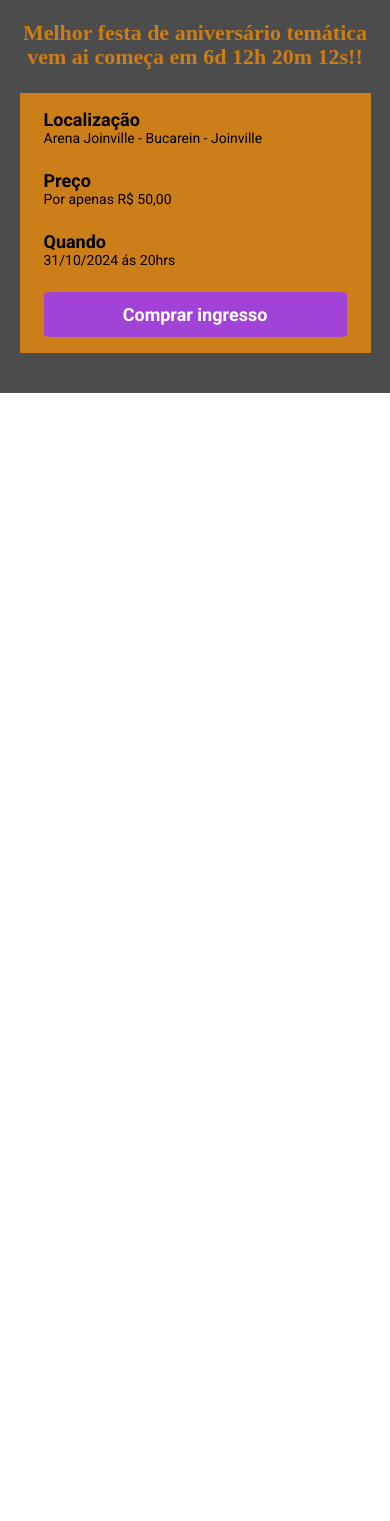
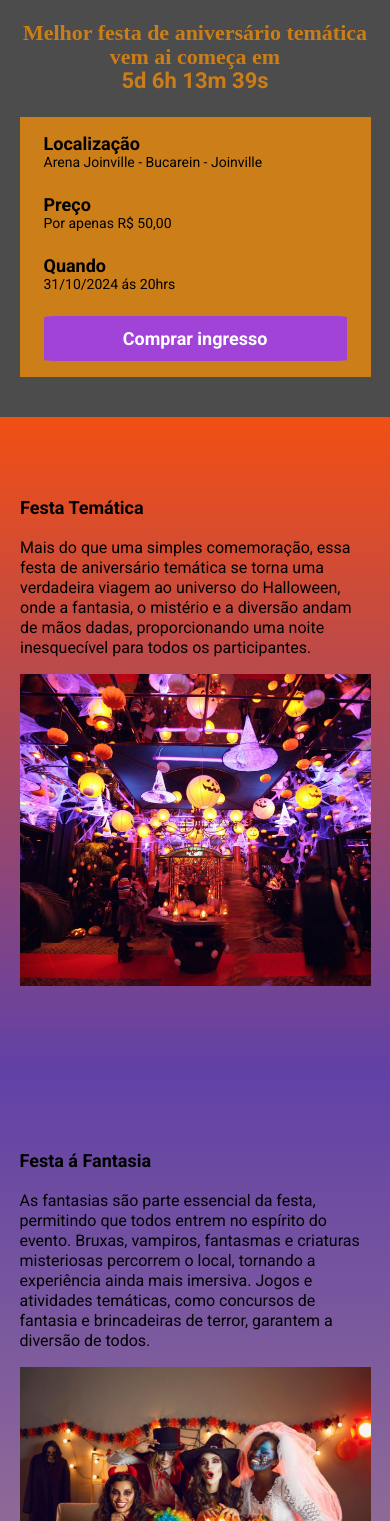
Before and after one commit to luanlnf/pagina_tematica_evento, a website built with Parcel: page src/index.html in a window 390 px wide. Shown: the part 79-1600 px from the top of the page. Before the commit the page ends 844 px from the top, so only its background shows below. Built offline with nearby package versions, Linux system fonts and the light colour scheme; files whose address does not match are found by name; a web font is replaced by a local one.

Commit message:
finalizando a pagina

```diff
--- a/src/index.html
+++ b/src/index.html
@@ -8,7 +8,7 @@
     <link rel="preconnect" href="https://fonts.gstatic.com" crossorigin>
     <link href="https://fonts.googleapis.com/css2?family=Kablammo&family=Roboto:wght@400;700&family=Rubik+Wet+Paint&display=swap" rel="stylesheet">
     <link rel="stylesheet" href="styles/main.scss">
-
+    <link rel="stylesheet" href="https://unpkg.com/aos@next/dist/aos.css" />
 </head>
 <body>
     <header class="hero">
@@ -16,7 +16,8 @@
             <img class="hero__logo" src="./images/logofesta.png" alt="festa">
 
             <p class="hero__text">
-                Melhor festa de aniversário temática vem ai começa em 6d 12h 20m 12s!!
+                Melhor festa de aniversário temática vem ai começa em <br>
+                <span id="contador"></span>
             </p>
             <div class="infos-bar">
                 <ul class="infos-bar__infos">
@@ -39,7 +40,53 @@
             </div>
         </div>
     </header>
+    <section class="event event--tematica">
+        <div class="container"  data-aos="zoom-in">
+            <div class="event__details">
+                <h2 class="event__details__title">Festa Temática</h2>
+                <p class="event__details__description">
+                    Mais do que uma simples comemoração, essa festa de aniversário temática se torna uma verdadeira viagem ao universo do Halloween, onde a fantasia, o mistério e a diversão andam de mãos dadas, proporcionando uma noite inesquecível para todos os participantes.
+                </p>
+            </div>
+            <img class="event__image" src="./images/tema.jpg" alt="tematica">
+        </div>
+    </section>
+    <section class="event event--fantasia event--image-left">
+        <div class="container" data-aos="fade-up-right">
+            <div class="event__details">
+                <h2 class="event__details__title">Festa á Fantasia</h2>
+                <p class="event__details__description">
+                    As fantasias são parte essencial da festa, permitindo que todos entrem no espírito do evento. Bruxas, vampiros, fantasmas e criaturas misteriosas percorrem o local, tornando a experiência ainda mais imersiva. Jogos e atividades temáticas, como concursos de fantasia e brincadeiras de terror, garantem a diversão de todos.
+                </p>
+            </div>
+            <img class="event__image" src="./images/fantasia.jpg" alt="fantasia">
+        </div>
+    </section>
+    <section class="event event--palhaco">
+        <div class="container" data-aos="zoom-in">
 
+            <div class="event__details">
+                <h2 class="event__details__title">Terá Palhaços</h2>
+                <p class="event__details__description">
+                    Palhaços assustadores são um elemento clássico em temas de Halloween, evocando um clima de suspense e desconforto, especialmente se forem inspirados por filmes de terror ou tiverem maquiagens mais intensas e perturbadoras. Eles podem interagir com os convidados de maneira brincalhona, mas ao mesmo tempo sinistra, criando uma experiência divertida e assustadora.
+                </p>
+            </div>
+            <img class="event__image" src="./images/palhaço.jpg" alt="palhaço">
+        </div>
+    </section>
+    <section class="event event--bebidas event--image-left">
+        <div class="container" data-aos="fade-up-left">
+            <div class="event__details">
+                <h2 class="event__details__title">Bebidas Temáticas</h2>
+                <p class="event__details__description">
+                    As bebidas temáticas em uma festa de Halloween são uma maneira criativa de surpreender os convidados, combinando visual assustador com sabores deliciosos. As bebidas não apenas têm um visual assustador e divertido, mas também proporcionam sabores marcantes que complementam a experiência temática da festa!
+                </p>
+            </div>
+            <img class="event__image" src="./images/bebidas.jpg" alt="bebidas">
+        </div>
+    </section>
+
+    <script src="https://unpkg.com/aos@next/dist/aos.js"></script>
     <script src="scripts/main.js"></script>
 </body>
 </html>
--- a/src/scripts/main.js
+++ b/src/scripts/main.js
@@ -1 +1,27 @@
-console.log("olá mundo");
+AOS.init();
+
+const dataDoEvento = new Date("Oct 31, 2024 20:00:00");
+const timeStampDoEvento = dataDoEvento.getTime();
+
+const contaAsHoras = setInterval(function(){
+    const agora = new Date();
+    const timeStampAtual = agora.getTime();
+
+    const distanciaAteOEvento = timeStampDoEvento - timeStampAtual;
+
+    const diasEmMs = 1000 * 60 * 60 * 24;
+    const horaEmMS = 1000 * 60 * 60 ;
+    const minutoEmMs = 1000 * 60;
+
+    const diasAteOEvento = Math.floor(distanciaAteOEvento / diasEmMs);
+    const horasAteOEvento = Math.floor((distanciaAteOEvento % diasEmMs / horaEmMS));
+    const minutosAteOEvento = Math.floor ((distanciaAteOEvento % horaEmMS) / minutoEmMs);
+    const segundosAteOEvento = Math.floor((distanciaAteOEvento % minutoEmMs)/ 1000);
+
+    document.getElementById('contador').innerHTML = `${diasAteOEvento}d ${horasAteOEvento}h ${minutosAteOEvento}m ${segundosAteOEvento}s`;
+
+    if(distanciaAteOEvento < 0){
+        clearInterval(contaAsHoras);
+        document.getElementById('contador').innerHTML = 'Evento expirado';
+    }
+}, 1000);
--- /dev/null
+++ b/src/styles/_event.scss
@@ -0,0 +1,60 @@
+@use 'variables';
+.event {
+    padding: 80px 0;
+
+    &--tematica {
+        background-image: linear-gradient( variables.$corLaranja, variables.$corRoxo2);
+    }
+    &--fantasia {
+        background-image: linear-gradient( variables.$corRoxo2, variables.$corRoxo1);
+    }
+    &--palhaco {
+        background-image: linear-gradient( variables.$corRoxo1, variables.$corRoxo3);
+    }
+    &--bebidas {
+        background-image: linear-gradient( variables.$corRoxo3, variables.$corLaranja);
+    }
+
+    &--image-left {
+        .container {
+            flex-direction: row-reverse;
+        }
+    }
+
+    .container {
+        display: flex;
+        gap: 40px;
+    }
+
+    &__image {
+        max-width: 360px;
+    }
+
+    &__details {
+
+        &__title {
+            font-size: 18px;
+            font-weight: bold;
+            margin-bottom: 20px;
+        }
+
+        &__description {
+            line-height: 20px;
+        }
+    }
+
+    @media (max-width: 640px){
+        .container {
+            display: block;
+        }
+
+        &__image {
+            width: 100%;
+        }
+
+        &__details {
+            margin-right: 0;
+            margin-bottom: 16px;
+        }
+    }
+}
--- /dev/null
+++ b/src/styles/_variables.scss
@@ -0,0 +1,9 @@
+$corHalloween:  #f88f06bd;
+$corTextoPreto: #000;
+$corBotao: #9c3bf7dc;
+$corTextoPrincipal: #fff;
+
+$corRoxo1:#9F7992;
+$corRoxo2: #6141A6;
+$corRoxo3:#361E56;
+$corLaranja: #F24F13;
--- a/src/styles/components/_infos-bar.scss
+++ b/src/styles/components/_infos-bar.scss
@@ -1,6 +1,8 @@
+@use '../variables';
+
 .infos-bar {
     padding: 16px 24px;
-    background-color: #f88f06bd;
+    background-color: variables.$corHalloween;
     display: flex;
     justify-content: space-between;
     &__infos {
@@ -9,10 +11,10 @@
 
         &__item {
             font-size: 14px;
-            color: #000;
+            color: variables.$corTextoPreto;
 
             b {
-                color: #000;
+                color: variables.$corTextoPreto;
                 font-size: 18px;
                 display: block;
             }
--- a/src/styles/main.scss
+++ b/src/styles/main.scss
@@ -1,6 +1,8 @@
 @use 'hero';
 @use 'components/infos-bar';
 @use 'components/buttons';
+@use 'variables';
+@use 'event';
 
 * {
     margin: 0;
```
